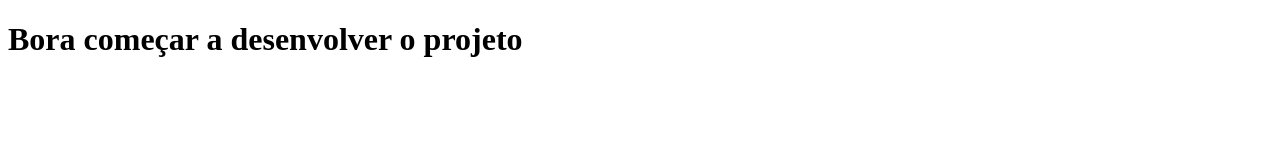
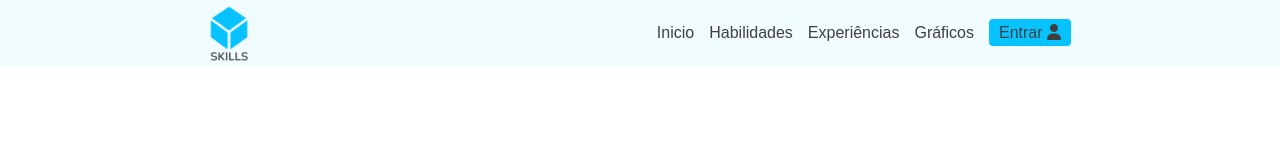
Before and after one commit to LetFa/Projeto_Skills, a plain HTML site: page index.html in a window 1280 px wide. Drawn offline with Linux system fonts and the light colour scheme.

Commit message:
desenvolvendo a tela de login

```diff
--- /dev/null
+++ b/assets/css/style.css
@@ -0,0 +1,44 @@
+*{
+  margin: 0px;
+  padding: 0px;
+  box-sizing: border-box;
+  font-family: "Arial";
+}
+
+/* Cabecalho */
+header{
+  background-color: #F1FCFF;
+  display: flex;
+  justify-content: space-around;
+  align-items: center;
+  padding: 5px;
+  flex-wrap: wrap;
+}
+
+.img-logo{
+  width: 40px;
+}
+
+.links{
+  display: flex;
+  gap: 15px;
+}
+
+.links li, a{
+  list-style: none;
+  text-decoration: none;
+  color: #404040;
+}
+
+.btn-login{
+  background-color: #06C3FF;
+  padding: 5px 10px;
+  border-radius: 4px;
+  cursor: pointer;
+  transition: .5s;
+}
+
+.btn-login:hover {
+  background-color: #333;
+  color: #fff;
+}
--- a/index.html
+++ b/index.html
@@ -5,8 +5,30 @@
   <meta http-equiv="X-UA-Compatible" content="IE=edge">
   <meta name="viewport" content="width=device-width, initial-scale=1.0">
   <title>Skills | Habilidades e Experiências</title>
+
+  <!--CSS-->
+  <link rel="stylesheet" href="assets/css/style.css">
+
+  <!--font awesome icon-->
+  <link rel="stylesheet" href="https://cdnjs.cloudflare.com/ajax/libs/font-awesome/6.2.0/css/all.min.css"
+  integrity="sha512-xh6O/CkQoPOWDdYTDqeRdPCVd1SpvCA9XXcUnZS2FmJNp1coAFzvtCN9BmamE+4aHK8yyUHUSCcJHgXloTyT2A=="
+  crossorigin="anonymous" referrerpolicy="no-referrer" />
+
 </head>
 <body>
-     <h1>Bora começar a desenvolver o projeto</h1>
+
+     <!--Cabecalho-->
+     <header>
+      <img class="img-logo" src="assets/img/logo .png" alt="logo">
+      <nav>
+        <ul class="links">
+          <li><a href="#">Inicio</a></li>
+          <li><a href="#">Habilidades</a></li>
+          <li><a href="#">Experiências</a></li>
+          <li><a href="#">Gráficos</a></li>
+          <li><a class="btn-login" href="assets/pages/tela-login.html">Entrar <i class="fa-solid fa-user"></i></a></li>
+        </ul>
+      </nav>
+     </header>
 </body>
 </html>
```
Also changed, not shown: assets/css/tela-login.css (added, +17 -0 lines), assets/pages/tela-login.html (added, +48 -0 lines), assets/img/logo .png (added).
